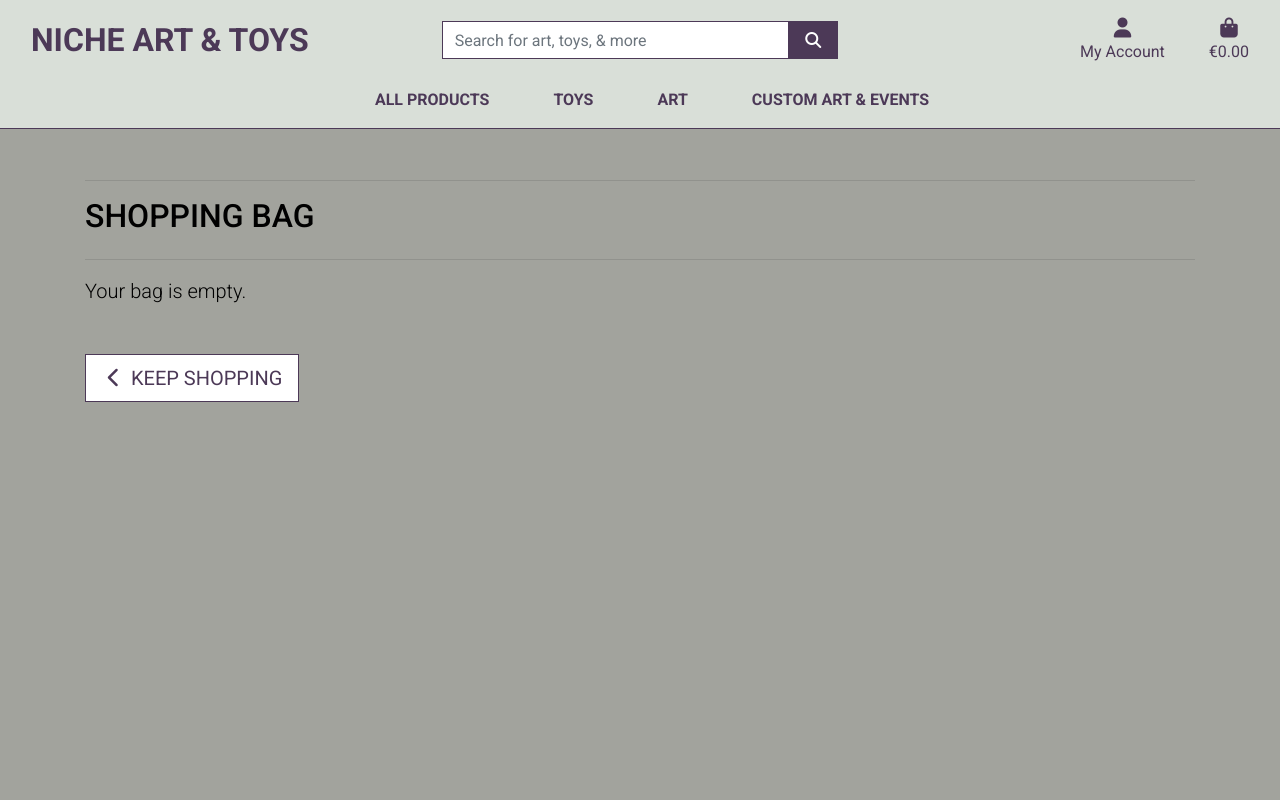
After one commit to matus42/Niche-Art-Toys, a Django app: page /bag/ in a window 1280 px wide. The commit adds this page. Run offline with Django 3.2, Linux system fonts and the light colour scheme; parts of the project's set-up code (start-up, migrations or seed data) failed here and were passed over; some libraries are stand-ins or nearby versions.

Commit message:
added bag, views, urls and template

```diff
--- a/Niche_art_toys/settings.py
+++ b/Niche_art_toys/settings.py
@@ -48,6 +48,7 @@ INSTALLED_APPS = [
     'allauth.socialaccount',
     'home',
     'products',
+    'bag',
 ]
 
 MIDDLEWARE = [
--- a/Niche_art_toys/urls.py
+++ b/Niche_art_toys/urls.py
@@ -23,4 +23,5 @@ urlpatterns = [
     path('accounts/', include('allauth.urls')),
     path('', include('home.urls')),
     path('products/', include('products.urls')),
+    path('bag/', include('bag.urls')),
 ] + static(settings.MEDIA_URL, document_root=settings.MEDIA_ROOT)
--- /dev/null
+++ b/bag/templates/bag/bag.html
@@ -0,0 +1,39 @@
+{% extends "base.html" %}
+{% load static %}
+
+{% block page_header %}
+    <div class="container header-container">
+        <div class="row">
+            <div class="col"></div>
+        </div>
+    </div>
+{% endblock %}
+
+{% block content %}
+    <div class="overlay"></div>
+    <div class="container mb-2">
+        <div class="row">
+            <div class="col">
+                <hr>
+                <h2 class="logo-font mb-4">Shopping Bag</h2>
+                <hr>
+            </div>
+        </div>
+
+        <div class="row">
+            <div class="col">
+                {% if bag_items %}
+                    <div class="table-responsive rounded"></div>
+                {% else %}
+                    <p class="lead mb-5">Your bag is empty.</p>
+                    <a href="{% url 'products' %}" class="btn btn-outline-black rounded-0 btn-lg">
+                        <span class="icon">
+                            <i class="fas fa-chevron-left"></i>
+                        </span>
+                        <span class="text-uppercase">Keep Shopping</span>
+                    </a>
+                {% endif %}
+            </div>
+        </div>
+    </div>
+{% endblock %}
--- /dev/null
+++ b/bag/urls.py
@@ -0,0 +1,6 @@
+from django.urls import path
+from . import views
+
+urlpatterns = [
+    path('', views.view_bag, name='view_bag')
+]
--- a/bag/views.py
+++ b/bag/views.py
@@ -1,3 +1,8 @@
 from django.shortcuts import render
 
 # Create your views here.
+
+def view_bag(request):
+    """ A view that renders the bag contents page """
+
+    return render(request, 'bag/bag.html')
--- a/templates/base.html
+++ b/templates/base.html
@@ -82,7 +82,7 @@
                         </div>
                     </li>
                     <li class="list-inline-item">
-                        <a class="{% if grand_total %}text-info font-weight-bold{% else %}text-black{% endif %} nav-link" href="">
+                        <a class="{% if grand_total %}text-info font-weight-bold{% else %}text-black{% endif %} nav-link" href="{% url 'view_bag' %}">
                             <div class="text-center">
                                 <div><i class="fas fa-shopping-bag fa-lg"></i></div>
                                 <p class="my-0">
--- a/templates/includes/mobile-header.html
+++ b/templates/includes/mobile-header.html
@@ -42,14 +42,14 @@
     </div>
 </li>
 <li class="list-inline-item">
-    <a class="{% if grand_total %}text-primary font-weight-bold{% else %}text-black{% endif %} nav-link d-block d-lg-none" href="">
+    <a class="{% if grand_total %}text-primary font-weight-bold{% else %}text-black{% endif %} nav-link d-block d-lg-none" href="{% url 'view_bag' %}">
         <div class="text-center">
             <div><i class="fas fa-shopping-bag fa-lg"></i></div>
             <p class="my-0">
                 {% if grand_total %}
-                    ${{ grand_total|floatformat:2 }}
+                    €{{ grand_total|floatformat:2 }}
                 {% else %}
-                    $0.00
+                    €0.00
                 {% endif %}
             </p>
         </div>
```
